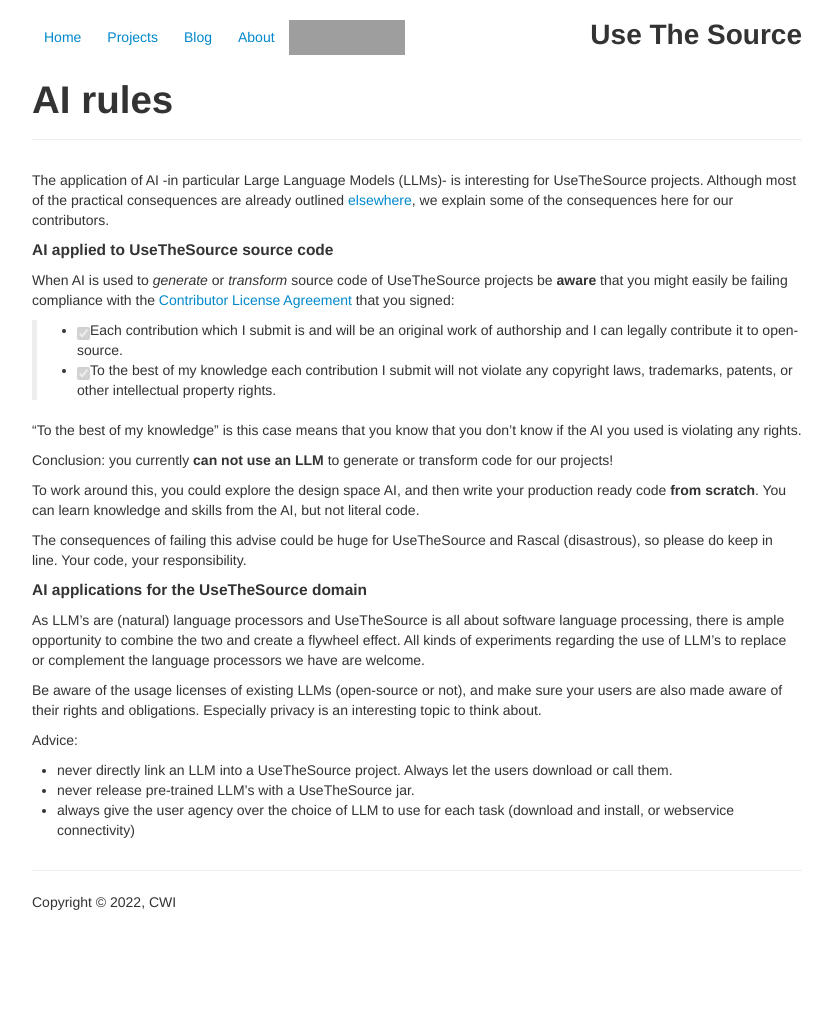
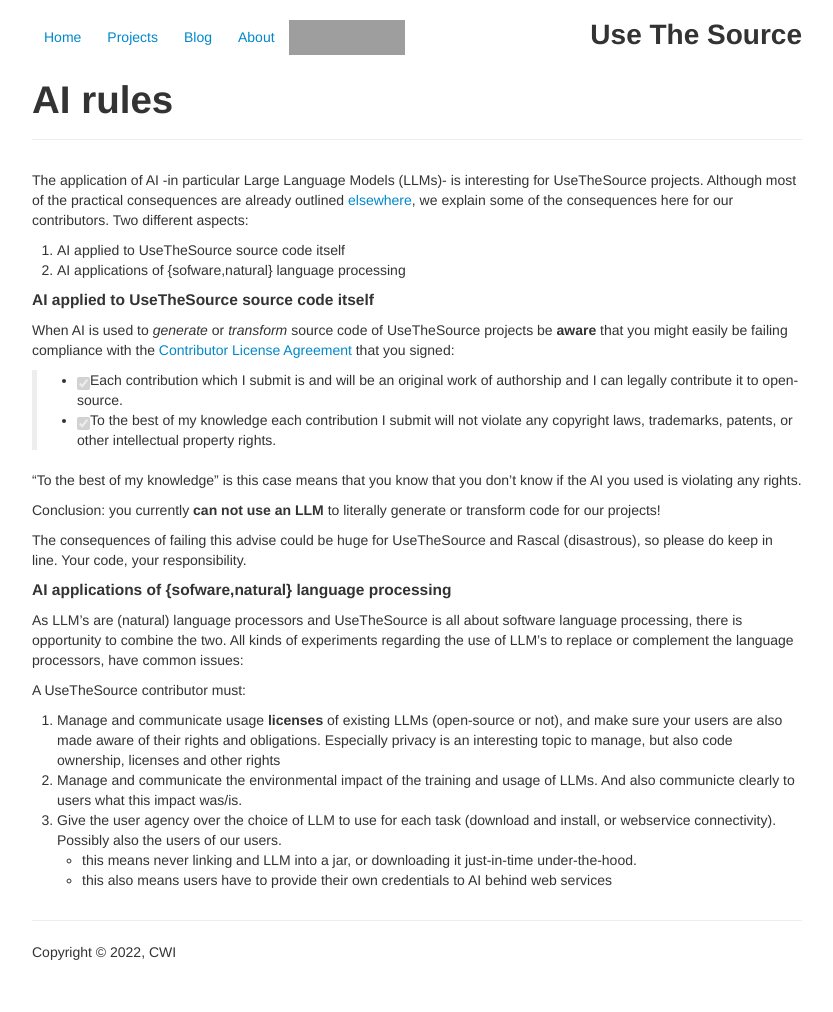
Before and after one commit to usethesource/usethesource.github.io, a Jekyll site: the page built from about/ai.md, in a window 1280 px wide. Shown: the whole page, without its empty margins (223-1056 px from the left). Built offline with Jekyll 4.4.1, drawn with Linux system fonts in a browser that asks for light colours; our own code applies the rules of GitHub Pages for plain Markdown files; before the commit the page ends 962 px from its top, so only the background shows below that; grey boxes are pictures that could not be loaded.

Commit message:
Update AI usage guidelines for UseTheSource projects
Clarified the implications of using AI and LLMs in UseTheSource projects, emphasizing compliance with the Contributor License Agreement and user agency over LLM choices.

```diff
--- a/about/ai.md
+++ b/about/ai.md
@@ -4,9 +4,12 @@
 
 The application of AI -in particular Large Language Models (LLMs)- is interesting for
 UseTheSource projects. Although most of the practical consequences are already outlined [elsewhere](/about/index),
-we explain some of the consequences here for our contributors.
+we explain some of the consequences here for our contributors. Two different aspects:
 
-#### AI applied to UseTheSource source code
+1. AI applied to UseTheSource source code itself
+2. AI applications of {sofware,natural} language processing
+
+#### AI applied to UseTheSource source code itself
 
 When AI is used to _generate_ or _transform_ source code of UseTheSource projects be **aware**
 that you might easily be failing compliance with the [Contributor License Agreement](https://github.com/usethesource/usethesource.github.io/blob/master/about/index.md#:~:text=Contributor%20License%20Agreement) that you signed:
@@ -16,21 +19,18 @@
 
 "To the best of my knowledge" is this case means that you know that you don't know if the AI you used is violating any rights.
 
-Conclusion: you currently **can not use an LLM** to generate or transform code for our projects!
-
-To work around this, you could explore the design space AI, and then
-write your production ready code **from scratch**. You can learn knowledge and skills from the AI, but not literal code.
+Conclusion: you currently **can not use an LLM** to literally generate or transform code for our projects!
 
 The consequences of failing this advise could be huge for UseTheSource and Rascal (disastrous),
 so please do keep in line. Your code, your responsibility.
 
-#### AI applications for the UseTheSource domain
+#### AI applications of {sofware,natural} language processing
 
-As LLM's are (natural) language processors and UseTheSource is all about software language processing, there is ample opportunity to combine the two and create a flywheel effect. All kinds of experiments regarding the use of LLM's to replace or complement the language processors we have are welcome.
+As LLM's are (natural) language processors and UseTheSource is all about software language processing, there is opportunity to combine the two. All kinds of experiments regarding the use of LLM's to replace or complement the language processors, have common issues:
 
-Be aware of the usage licenses of existing LLMs (open-source or not), and make sure your users are also made aware of their rights and obligations. Especially privacy is an interesting topic to think about.
-
-Advice:
-* never directly link an LLM into a UseTheSource project. Always let the users download or call them.
-* never release pre-trained LLM's with a UseTheSource jar.
-* always give the user agency over the choice of LLM to use for each task (download and install, or webservice connectivity)
+A UseTheSource contributor must:
+1. Manage and communicate usage **licenses** of existing LLMs (open-source or not), and make sure your users are also made aware of their rights and obligations. Especially privacy is an interesting topic to manage, but also code ownership, licenses and other rights
+2. Manage and communicate the environmental impact of the training and usage of LLMs. And also communicte clearly to users what this impact was/is.
+3. Give the user agency over the choice of LLM to use for each task (download and install, or webservice connectivity). Possibly also the users of our users.
+   * this means never linking and LLM into a jar, or downloading it just-in-time under-the-hood.
+   * this also means users have to provide their own credentials to AI behind web services
```
